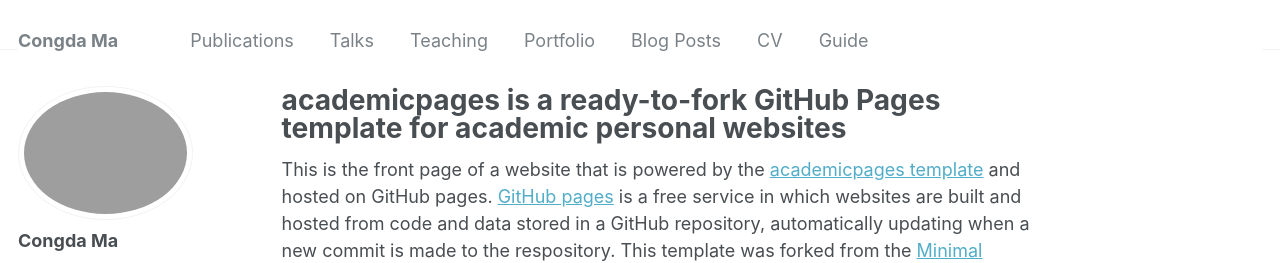
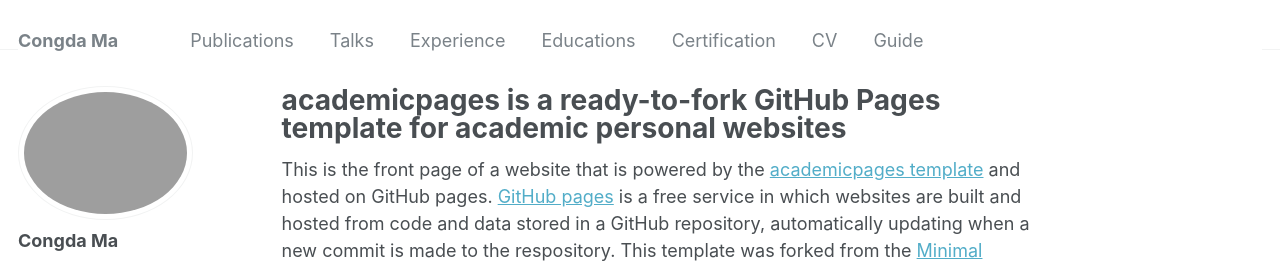
Before and after one commit to derrickmaa/derrickmaa.github.io, a Jekyll site: the page built from _pages/about.md, in a window 1280 px wide. Shown: the top 263 px of the page. Built offline with Jekyll 4.4.1, drawn with Linux system fonts in a browser that asks for light colours; some web fonts are replaced.

Commit message:
Update navigation.yml

```diff
--- a/_data/navigation.yml
+++ b/_data/navigation.yml
@@ -6,13 +6,13 @@ main:
   - title: "Talks"
     url: /talks/
 
-  - title: "Teaching"
+  - title: "Experience"
     url: /teaching/
 
-  - title: "Portfolio"
+  - title: "Educations"
     url: /portfolio/
 
-  - title: "Blog Posts"
+  - title: "Certification"
     url: /year-archive/
 
   - title: "CV"
```
